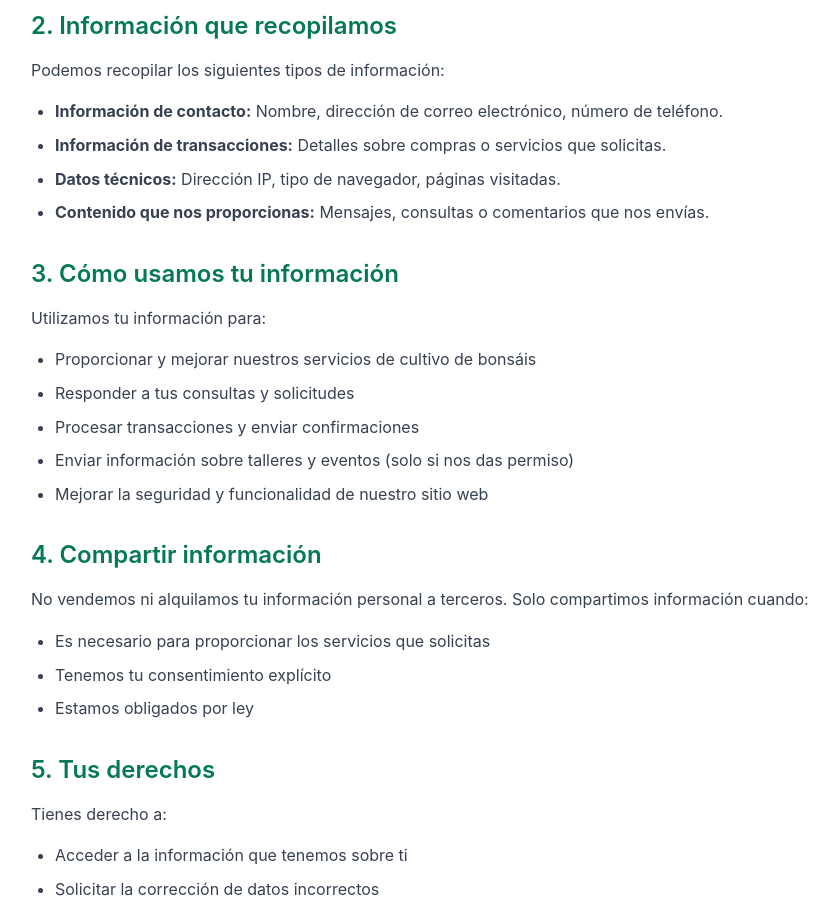
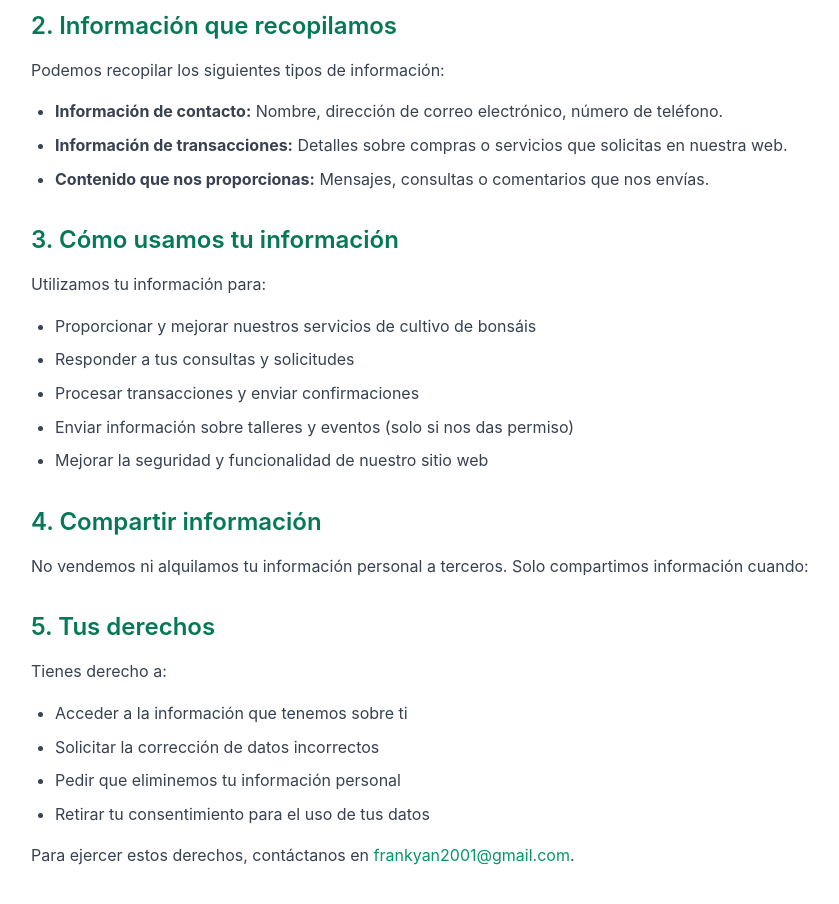
Before and after one commit to FrankyAntonioRodriguezHernandez/la-familia-del-bonsai-React, a React (Create React App) app: page /privacyPolicy in a window 1280 px wide. Shown: the part 340-1244 px from the top of the page, without its empty margins (41-880 px from the left). Built offline with nearby package versions, Linux system fonts and the light colour scheme.

Commit message:
Actualizada politica de privacidad

```diff
--- a/src/pages/legalTerms/PrivacyPolicy.jsx
+++ b/src/pages/legalTerms/PrivacyPolicy.jsx
@@ -25,8 +25,7 @@ const PrivacyPolicy = () => {
               <p className="mb-4">Podemos recopilar los siguientes tipos de información:</p>
               <ul className="list-disc pl-6 mb-4 space-y-2">
                 <li><strong>Información de contacto:</strong> Nombre, dirección de correo electrónico, número de teléfono.</li>
-                <li><strong>Información de transacciones:</strong> Detalles sobre compras o servicios que solicitas.</li>
-                <li><strong>Datos técnicos:</strong> Dirección IP, tipo de navegador, páginas visitadas.</li>
+                <li><strong>Información de transacciones:</strong> Detalles sobre compras o servicios que solicitas en nuestra web.</li>
                 <li><strong>Contenido que nos proporcionas:</strong> Mensajes, consultas o comentarios que nos envías.</li>
               </ul>
             </section>
@@ -48,11 +47,6 @@ const PrivacyPolicy = () => {
               <p className="mb-4">
                 No vendemos ni alquilamos tu información personal a terceros. Solo compartimos información cuando:
               </p>
-              <ul className="list-disc pl-6 mb-4 space-y-2">
-                <li>Es necesario para proporcionar los servicios que solicitas</li>
-                <li>Tenemos tu consentimiento explícito</li>
-                <li>Estamos obligados por ley</li>
-              </ul>
             </section>
 
             <section className="mb-8">
```
